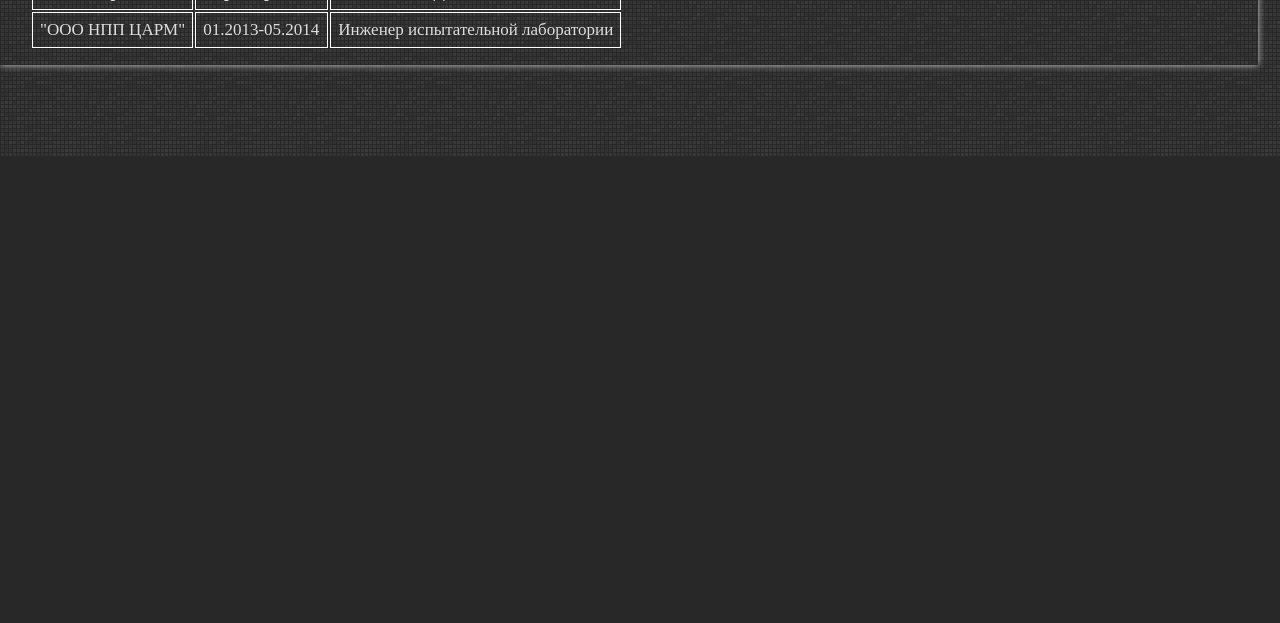
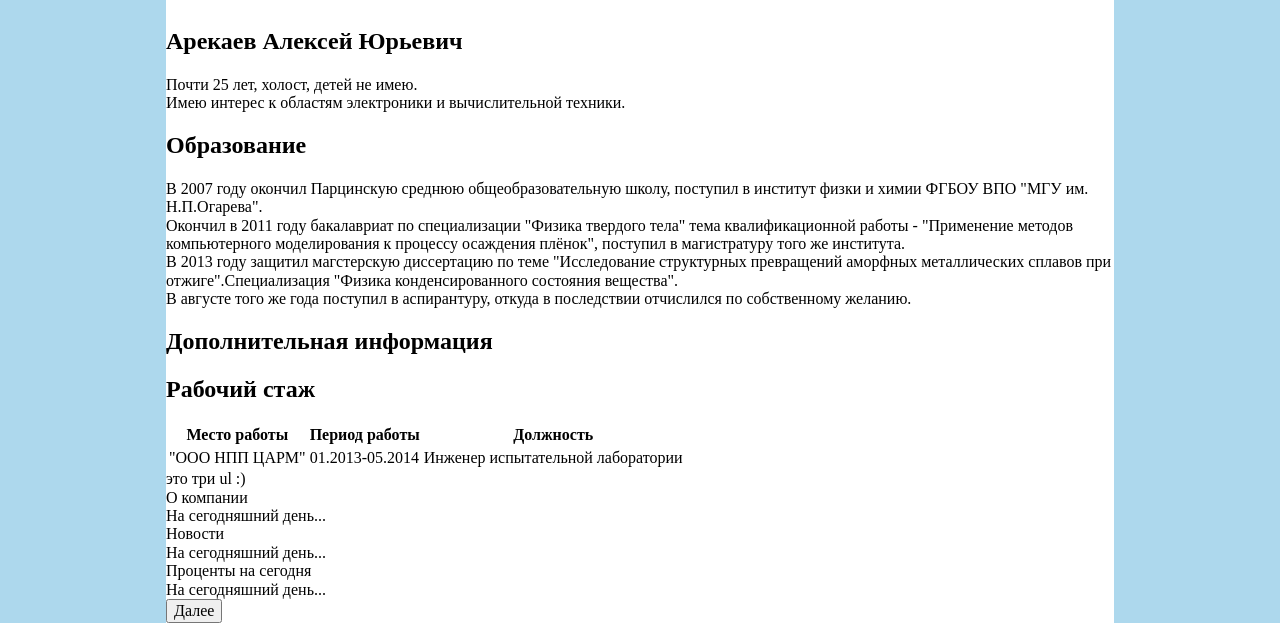
Before and after one commit to pyri/presentation-site, a PHP site: the page made by index.php in a window 1280 px wide; the page is wider, and only the part inside the window is pictured. Shown: the part 643-1266 px from the top of that part. Before the commit the page ends 799 px from the top of that part, so only its background shows below. Run offline with PHP 8.4, Linux system fonts and the light colour scheme; data comes from the database, SQL or seed files in the repository; some libraries are stand-ins or nearby versions.

Commit message:
Changed styles. Created structure of main html-page, header, main menu.

```diff
--- a/css/style.css
+++ b/css/style.css
@@ -1,238 +1,98 @@
-* {
+body {
+  background-color: #add8ed;
+}
+ul {
   margin: 0;
   padding: 0;
 }
-
-body {
-    background-image: url(/img/bg.png);
-    font: 17px Arial;
-    color: #ddd;
-}
-
-header {
-    margin-top: 60px;
-    height: 30px;
-}
-
-ul {
+ul li {
   list-style-type: none;
 }
-
-ul li {
-    height: 20px;
-    width: auto;
+p {
+  margin: 0;
 }
-
-a {
-    text-decoration: none;
-    color: #ddd;
+.clearfix:after {
+  content: ".";
+  display: block;
+  height: 0;
+  clear: both;
+  visibility: hidden;
 }
-
-a:hover {
-    color: #0F0;
+#wrapper {
+  width: 948px;
+  margin: 0 auto;
+  background-color: #fff;
 }
-
-table {
-    padding-left: 15px;
-    padding-bottom: 15px;
+#main {
+  margin-top: 36px;
 }
-
-table tr th, table tr td {
-    padding: 7px;
+/*HEADER*/
+header {
+  height: 101px;
 }
-
-input {
-    margin: 15px 0;
-    width: 305px;
-    height: 25px;
+.logo {
+  height: 44px;
+  width: 213px;
+  float: left;
+  margin-left: 3px;
+  overflow: hidden;
+  padding-top: 17px;
 }
-
-textarea {
-    margin: 10px 0;
-    width: 305px;
-    height: 170px;
-}
-
-input, textarea {
-    padding-left: 10px;
-}
-
-header ul li {
-    padding: 5px 10px;
-}
-
-img{
-    padding-top: 10px;
-}
-
-.headerli-first{
-    margin-left: 60px;
-}
-
-.headerli-first, .headerli-second{
-    border-right: 1px solid #ccc;
-}
-
-.headerli-first, .headerli-second, .headerli-third{
+.dotted_line {
+  margin-top: 24px;
+  margin-left: 28px;
   float: left;
 }
-
-.inline-left {
+.slogan {
+  margin-left: 30px;
+  color: #bbbbbb;
+  font: bold 14px Arial;
+  margin-top: 32px;
   float: left;
 }
-
-.inline-right {
+.auth {
+  margin-right: 23px;
+  color: #bbbbbb;
+  font: bold 14px Regular;
+  margin-top: 30px;
   float: right;
 }
-
-.border {
-    box-shadow: 0 0 7px #ccc;
+/*MAIN MENU*/
+#mainmenu {
+  height: 53px;
 }
-
-.visible {
-    display: block;
+#mainmenu ul {
+  height: 100%;
 }
-
-.unvisible {
-    display: none;
+#mainmenu ul li {
+  width: 131px;
+  height: 38px;
+  margin-left: 5px;
+  padding-top: 15px;
+  float: left;
+  text-align: center;
+  border-radius: 7px;
+  background: linear-gradient(to bottom, #f6f6f6, #d6d6d6);
+  font: 18px Arial;
 }
-
-.border-solid {
-    border: 1px solid #ddd;
+#mainmenu ul li:first-child {
+  margin-left: 0;
 }
-
-.partition-solid {
-    border-right: 1px solid #ccc;
+#mainmenu ul .active_li {
+  background: #3366CC;
 }
-
-.partition-dashed {
-    border-bottom: 1px dashed #aaa;
+#mainmenu ul li a {
+  color: #666;
+  text-decoration: none;
 }
-
-.table-border {
-    border: 1px solid #fff;
+#mainmenu ul li .active_a {
+  color: #FFFEFE;
+  text-decoration: none;
 }
-
-.font-tnr, p {
-    font: 17px Times New Roman;
+.active {
+  color: #FFFEFE;
+  background-color: #3366CC;
 }
-
-.font-arial {
-    font: 17px Arial;
-}
-
-
-
-.bold {
-    font-weight: bold;
-}
-
-.content {
-    width: 1228px;
-    margin: 0;
-    padding: 0 15px;
-}
-
-.content h2, .content h3 {
-    font: 17px Arial;
-}
-
-.content h2 {
-    padding: 15px 0 15px 15px;
-}
-
-.content h3 {
-    padding: 15px 0 20px 15px;
-}
-
-.content p {
-    padding: 10px 0;
-    letter-spacing: 1px;
-}
-
-.form {
-    margin: 0 5px;
-    width: 334px;
-}
-
-.element-form{
-    font: 17px Vernara;
-    color: #000;
-}
-
-label {
-    padding: 0px;
-}
-
-.desk {
-    width: 55%;
-    margin: 13px 3px 13px 0;
-}
-
-.msg {
-    margin: 10px 5px;
-    padding: 5px 10px;
-    border-radius: 5px;
-}
-
-.msg-pagenumber {
-    width: 22px;
-    height: 20px;
-    margin-right: 5px;
-    text-align: center;
-}
-
-.btn {
-    width: 110px;
-    height: 25px;
-    color: #000;
-    padding-left: 5px;
-    margin-left: 207px;
-    font: 17px Vernara;
-}
-
-.font-green {
-    color: #aca;
-}
-
-.inflow-left {
-    clear: left;
-}
-
-.wrapper {
-    width: 1536px;
-    margin: 0 auto;
-}
-
-.main {
-    margin-top: 10px;
-}
-
-.sidebar-right {
-    margin-top: 20px;
-    float: right;
-}
-
-.sidebar-right ul li {
-    padding: 6px 40px 6px 25px;
-}
-
-.error_block {
-    color: #FF7373;
-}
-
-.success_block {
-    color: #aca;
-}
-
-.msg p {
-    padding: 0;
-}
-
-.msg-text {
-    margin-top: 30px;
-}
-
-#padding-more {
-    padding-bottom: 30px;
-}
+/**/
+/*SIDEBAR RIGHT*/
+/*FOOTER*/
--- a/view/pages/mainpage_view.php
+++ b/view/pages/mainpage_view.php
@@ -1,11 +1,12 @@
 <?php $articles = Model::readMainPage(); ?>
 <div class="content border">
-    <? foreach ($articles as $article): ?>
+    <img src="../img/slider.png" alt="Картинка для слайдера"/>
+    <? /*foreach ($articles as $article): ?>
         <h2><?php echo $article->title1; ?></h2>
         <h3><?php echo $article->title2; ?></h3>
         <p>
             <?php echo $article->article; ?>
         </p>
-    <? endforeach; ?>
+    <? endforeach; */?>
 
 </div>
--- a/view/template.php
+++ b/view/template.php
@@ -3,29 +3,66 @@
 <head>
     <meta charset="UTF-8">
     <title>Кипайкина К. - тестовое задание</title>
+    <link rel="stylesheet" href="../css/normalize.css">
     <link rel="stylesheet" href="../css/style.css">
 </head>
 <body>
-<div class="wrapper">
-    <header class="border">
-        <ul>
-            <li class="headerli-first"><a href="/">Главная</a></li>
-            <li class="headerli-second"><a href="/?page=about_me">Обо мне</a></li>
-            <li class="headerli-third"><a href="/?page=comment">Комментарии</a></li>
-        </ul>
+    <div id="wrapper">
+        <header>
+            <div class="logo">
+                <img src="../img/logo.png" alt="Логотип"/>
+            </div>
+
+            <div class="dotted_line">
+                <img src="../img/dotted_line.png" alt="Линия разделения областей"/>
+            </div>
+            <div class="slogan">
+                <p>Мы работаем для вашего результата!</p>
+            </div>
+
+            <div class="auth">
+                <p>Авторизация / Регистрация</p>
+            </div>
         </header>
 
-    <div class="main">
+        <div id="mainmenu">
+            <ul>
+                <li class="active_li"><a href="#" class="active_a">Главная</a></li>
+                <li><a href="#">Обо мне</a></li>
+                <li><a href="#">Комментарии</a></li>
+            </ul>
+        </div>
+
+        <div id="main">
             <aside class="sidebar-right border">
-            <ul>
+                <img src="../img/frame.png" alt="Фоторамка для таблицы"/>
+                <!--<ul>
                     <li class="partition-dashed"><a href="/">Главная</a></li>
                     <li class="partition-dashed"><a href="/?page=about_me">Обо мне</a></li>
                     <li><a href="/?page=comment">Комментарии</a></li>
-            </ul>
+                </ul>-->
             </aside>
 
             <?php Route::renderContent(); ?>
         </div>
+
+        <footer>
+            это три  ul :)
+
+            <ul>
+                <li>О компании</li>
+                <li>На сегодняшний день...</li>
+            </ul>
+            <ul>
+                <li>Новости</li>
+                <li>На сегодняшний день...</li>
+            </ul>
+            <ul>
+                <li>Проценты на сегодня</li>
+                <li>На сегодняшний день...</li>
+            </ul>
+            <input type="button" name="next" value="Далее"/>
+        </footer>
     </div>
 <script src="http://code.jquery.com/jquery-2.1.1.js"></script>
 <script type="text/javascript" src="../js/comment.js"></script>
```
Also changed, not shown: img/bg.png (deleted). Lines whose indentation alone changed are shown as unchanged.
